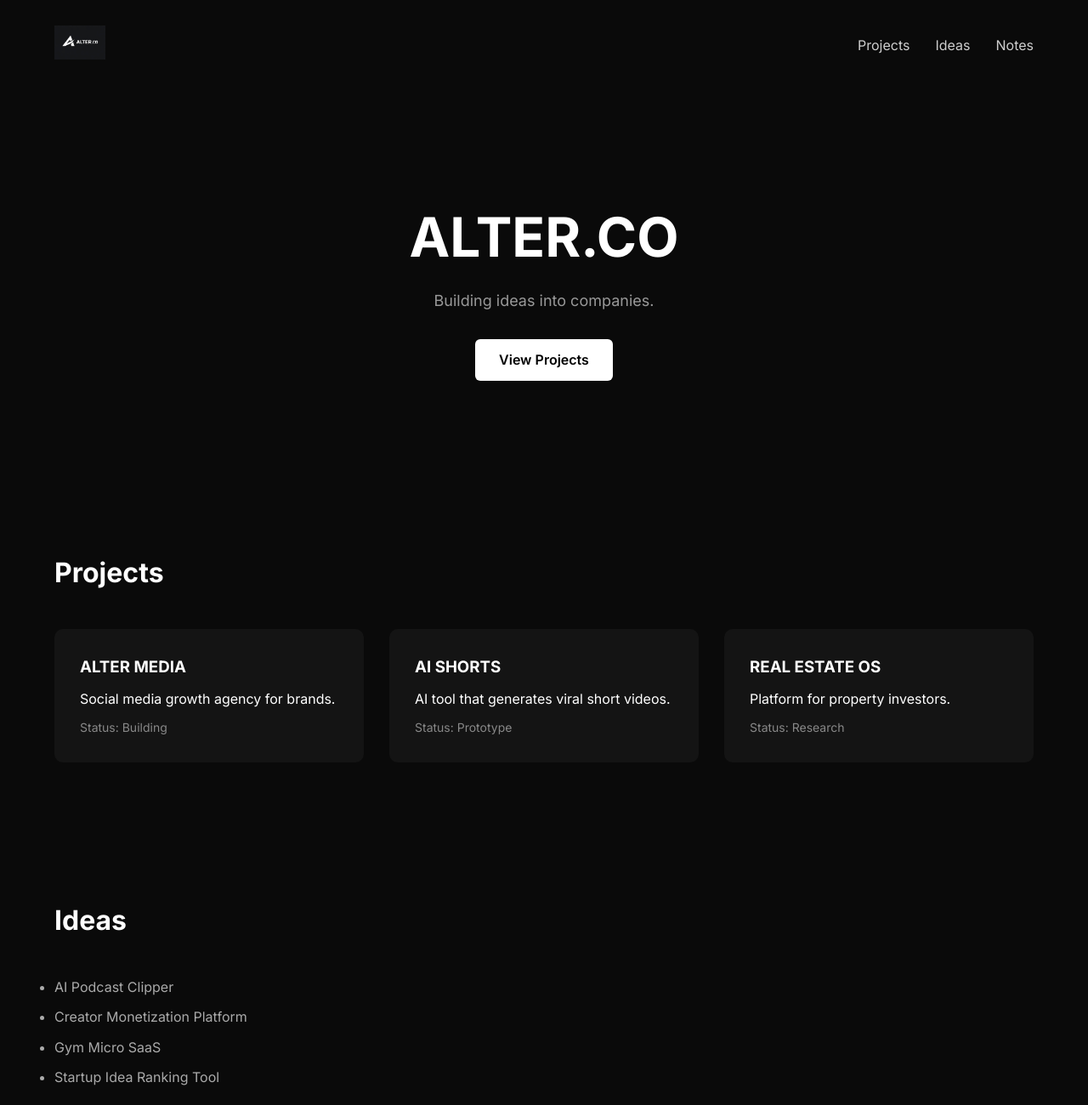
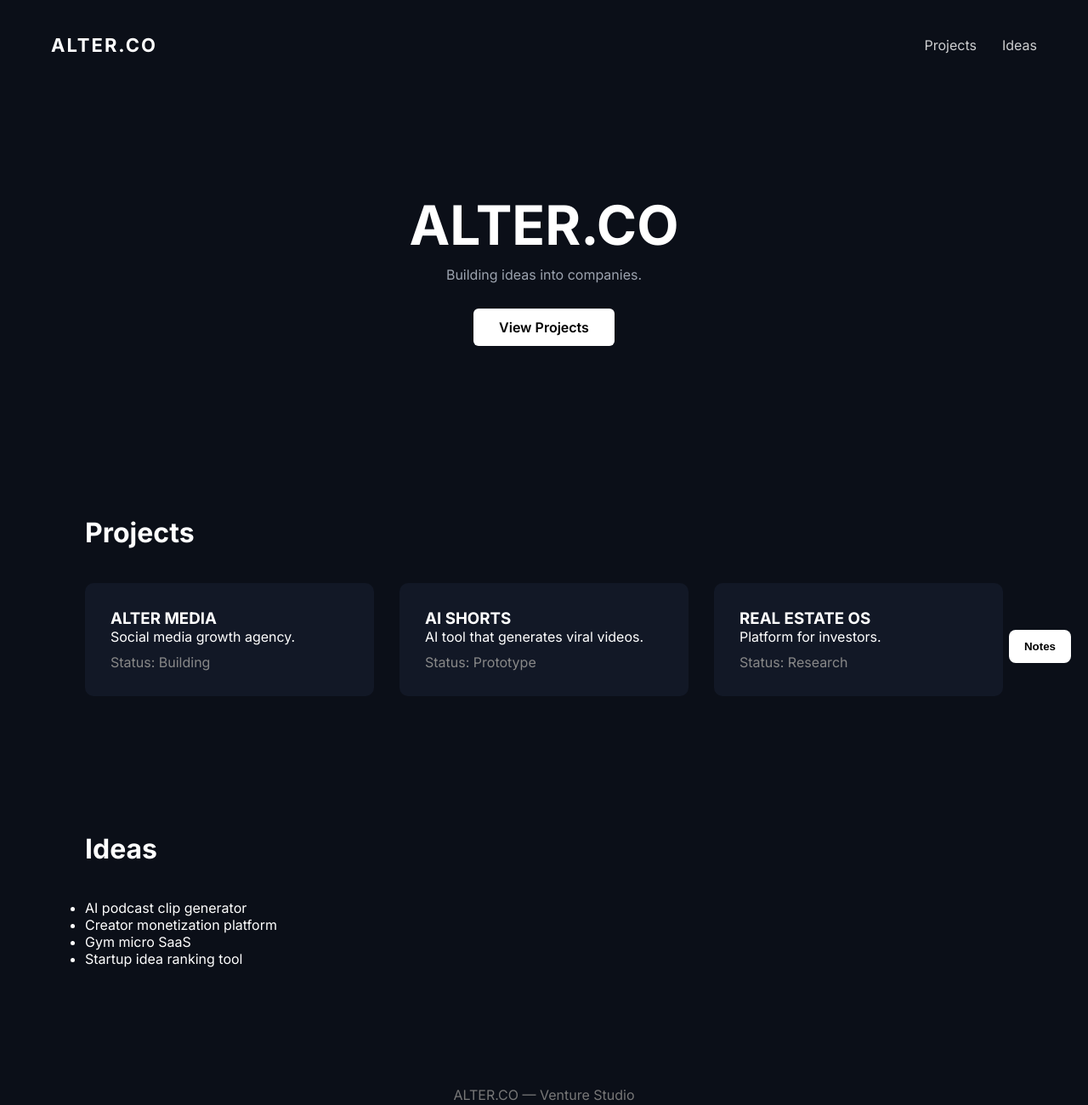
Before and after one commit to GodAlterv1/ALTER.CO1, a plain HTML site: page index.html in a window 1280 px wide. Shown: the top 1300 px of the page at 85% size. Drawn offline with Linux system fonts and the light colour scheme.

Commit message:
Update index.html

```diff
--- a/index.html
+++ b/index.html
@@ -10,6 +10,10 @@
 
 <style>
 
+html{
+scroll-behavior:smooth;
+}
+
 *{
 margin:0;
 padding:0;
@@ -17,16 +21,9 @@ box-sizing:border-box;
 }
 
 body{
-font-family: 'Inter', sans-serif;
-background:#0a0a0a;
+font-family:'Inter',sans-serif;
+background:#0B0F18;
 color:white;
-line-height:1.6;
-}
-
-.container{
-width:90%;
-max-width:1200px;
-margin:auto;
 }
 
 /* NAVBAR */
@@ -35,11 +32,13 @@ nav{
 display:flex;
 justify-content:space-between;
 align-items:center;
-padding:30px 0;
+padding:40px 60px;
 }
 
-.logo img{
-height:40px;
+.logo{
+font-size:22px;
+font-weight:700;
+letter-spacing:2px;
 }
 
 nav ul{
@@ -54,7 +53,6 @@ margin-left:30px;
 nav a{
 text-decoration:none;
 color:white;
-font-weight:500;
 opacity:0.8;
 }
 
@@ -66,7 +64,7 @@ opacity:1;
 
 .hero{
 text-align:center;
-padding:120px 0;
+padding:120px 20px;
 }
 
 .hero h1{
@@ -75,28 +73,29 @@ margin-bottom:10px;
 }
 
 .hero p{
-color:#999;
-font-size:18px;
+color:#9ca3af;
 }
 
 .button{
+margin-top:30px;
 display:inline-block;
-margin-top:30px;
-padding:12px 28px;
+padding:12px 30px;
 background:white;
 color:black;
+border-radius:6px;
+font-weight:600;
 text-decoration:none;
-font-weight:600;
-border-radius:6px;
 }
 
 /* SECTIONS */
 
 section{
-padding:80px 0;
+padding:80px 60px;
+max-width:1200px;
+margin:auto;
 }
 
-section h2{
+h2{
 margin-bottom:40px;
 font-size:32px;
 }
@@ -110,72 +109,122 @@ gap:30px;
 }
 
 .card{
-background:#141414;
+background:#121826;
 padding:30px;
 border-radius:10px;
 transition:0.3s;
 }
 
 .card:hover{
-transform:translateY(-5px);
-background:#1c1c1c;
-}
-
-.card h3{
-margin-bottom:10px;
+transform:translateY(-8px);
+background:#1A2235;
 }
 
 .status{
 margin-top:10px;
 color:#888;
-font-size:14px;
 }
 
-/* LIST */
+/* NOTES BUTTON */
 
-.list{
-color:#aaa;
+.notes-toggle{
+
+position:fixed;
+right:20px;
+bottom:20px;
+
+background:white;
+color:black;
+
+border:none;
+
+padding:12px 18px;
+
+border-radius:8px;
+
+cursor:pointer;
+
+font-weight:600;
+
+z-index:1000;
+
 }
 
-.list li{
+/* NOTES PANEL */
+
+.notes-panel{
+
+position:fixed;
+right:20px;
+bottom:70px;
+
+width:300px;
+height:320px;
+
+background:#121826;
+
+border-radius:10px;
+
+padding:15px;
+
+box-shadow:0 10px 40px rgba(0,0,0,0.4);
+
+display:none;
+
+flex-direction:column;
+
+}
+
+.notes-panel h3{
 margin-bottom:10px;
+font-size:16px;
+}
+
+.notes-panel textarea{
+
+flex:1;
+
+background:#0B0F18;
+
+border:none;
+
+color:white;
+
+resize:none;
+
+padding:10px;
+
+border-radius:6px;
+
+outline:none;
+
 }
 
 /* FOOTER */
 
 footer{
-padding:60px 0;
 text-align:center;
+padding:60px;
 color:#777;
-border-top:1px solid #1a1a1a;
 }
 
 </style>
+</head>
 
-</head>
 <body>
-
-<div class="container">
 
 <nav>
 
-<div class="logo">
-<img src="logo.png" alt="ALTER.CO Logo">
-</div>
+<div class="logo">ALTER.CO</div>
 
 <ul>
 <li><a href="#projects">Projects</a></li>
 <li><a href="#ideas">Ideas</a></li>
-<li><a href="#notes">Notes</a></li>
 </ul>
 
 </nav>
 
-</div>
-
 <section class="hero">
-
-<div class="container">
 
 <h1>ALTER.CO</h1>
 
@@ -183,13 +232,9 @@ border-top:1px solid #1a1a1a;
 
 <a class="button" href="#projects">View Projects</a>
 
-</div>
-
 </section>
 
 <section id="projects">
-
-<div class="container">
 
 <h2>Projects</h2>
 
@@ -197,22 +242,20 @@ border-top:1px solid #1a1a1a;
 
 <div class="card">
 <h3>ALTER MEDIA</h3>
-<p>Social media growth agency for brands.</p>
+<p>Social media growth agency.</p>
 <div class="status">Status: Building</div>
 </div>
 
 <div class="card">
 <h3>AI SHORTS</h3>
-<p>AI tool that generates viral short videos.</p>
+<p>AI tool that generates viral videos.</p>
 <div class="status">Status: Prototype</div>
 </div>
 
 <div class="card">
 <h3>REAL ESTATE OS</h3>
-<p>Platform for property investors.</p>
+<p>Platform for investors.</p>
 <div class="status">Status: Research</div>
-</div>
-
 </div>
 
 </div>
@@ -221,39 +264,14 @@ border-top:1px solid #1a1a1a;
 
 <section id="ideas">
 
-<div class="container">
-
 <h2>Ideas</h2>
 
-<ul class="list">
-
-<li>AI Podcast Clipper</li>
-<li>Creator Monetization Platform</li>
-<li>Gym Micro SaaS</li>
-<li>Startup Idea Ranking Tool</li>
-
+<ul>
+<li>AI podcast clip generator</li>
+<li>Creator monetization platform</li>
+<li>Gym micro SaaS</li>
+<li>Startup idea ranking tool</li>
 </ul>
-
-</div>
-
-</section>
-
-<section id="notes">
-
-<div class="container">
-
-<h2>Notes</h2>
-
-<ul class="list">
-
-<li>Marketing frameworks</li>
-<li>Startup experiments</li>
-<li>Growth strategies</li>
-<li>Product ideas</li>
-
-</ul>
-
-</div>
 
 </section>
 
@@ -265,5 +283,55 @@ ALTER.CO — Venture Studio
 
 </footer>
 
+<!-- NOTES BUTTON -->
+
+<button class="notes-toggle" onclick="toggleNotes()">Notes</button>
+
+<!-- NOTES PANEL -->
+
+<div class="notes-panel" id="notesPanel">
+
+<h3>Quick Notes</h3>
+
+<textarea id="notesArea" placeholder="Write ideas here..."></textarea>
+
+</div>
+
+<script>
+
+/* OPEN / CLOSE NOTES */
+
+function toggleNotes(){
+
+let panel = document.getElementById("notesPanel")
+
+if(panel.style.display === "flex"){
+
+panel.style.display = "none"
+
+}else{
+
+panel.style.display = "flex"
+
+}
+
+}
+
+/* LOAD SAVED NOTES */
+
+const notesArea = document.getElementById("notesArea")
+
+notesArea.value = localStorage.getItem("alterNotes") || ""
+
+/* AUTO SAVE */
+
+notesArea.addEventListener("input", function(){
+
+localStorage.setItem("alterNotes", notesArea.value)
+
+})
+
+</script>
+
 </body>
 </html>
```
